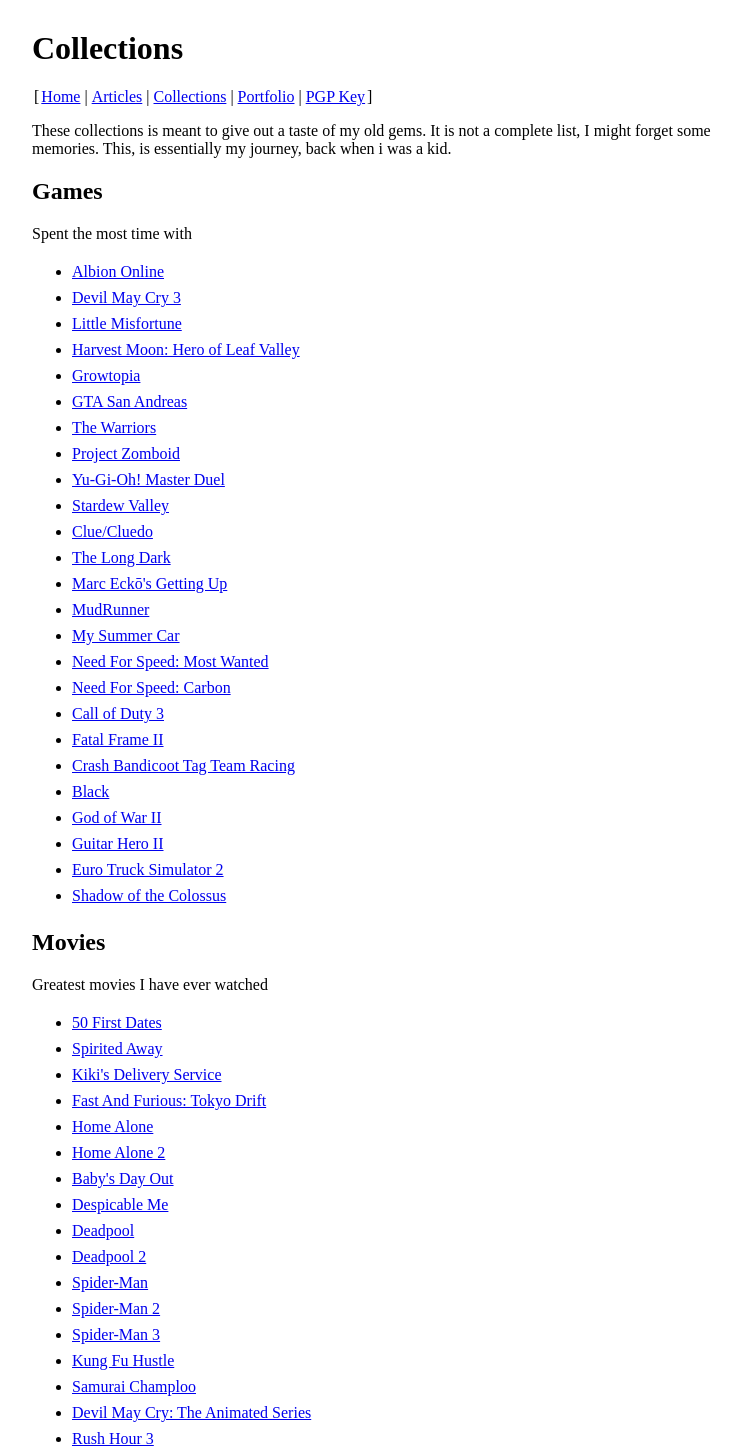
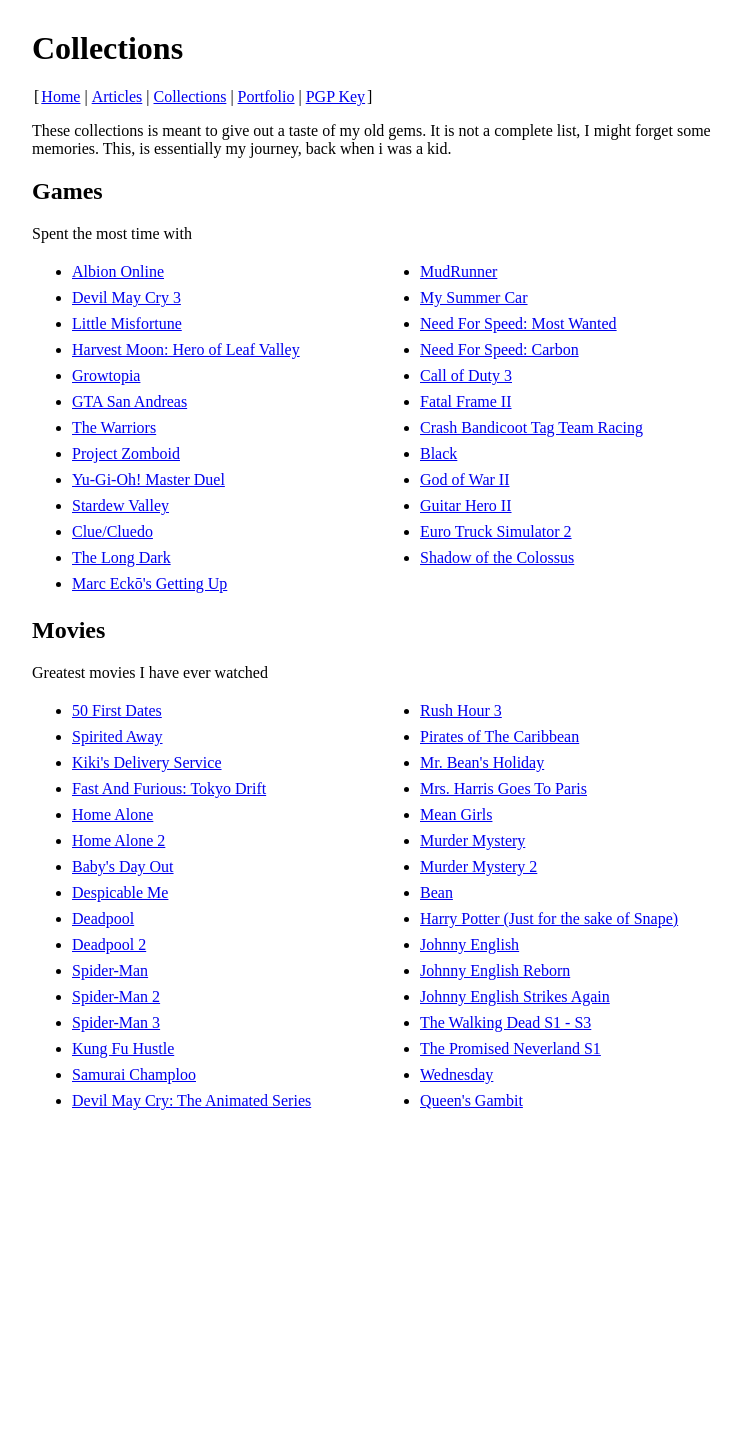
Before and after one commit to youkwhd/youkwhd.com, a Next.js app: page /collections in a window 1280 px wide. Shown: the top 1456 px of the page, without its empty margins (248-989 px from the left). After the commit the page ends 1144 px from the top, so only its background shows below. Built offline with nearby package versions, Linux system fonts and the light colour scheme.

Commit message:
chore: new column for collections

```diff
--- a/src/pages/collections/index.tsx
+++ b/src/pages/collections/index.tsx
@@ -261,7 +261,7 @@ export default (): JSX.Element => {
 
             <h2>Games</h2>
             <p>Spent the most time with</p>
-            <ul>
+            <ul style={{ columnCount: 2 }} >
                 {collections.games.map((game: Collection) => (
                     <li key={game.name}>
                         <Link href={game.url} target="_blank" rel="noreferrer noopener">
@@ -273,7 +273,7 @@ export default (): JSX.Element => {
 
             <h2>Movies</h2>
             <p>Greatest movies I have ever watched</p>
-            <ul>
+            <ul style={{ columnCount: 2 }} >
                 {collections.movies.map((movie: Collection) => (
                     <li key={movie.name}>
                         <Link href={movie.url} target="_blank" rel="noreferrer noopener">
```
